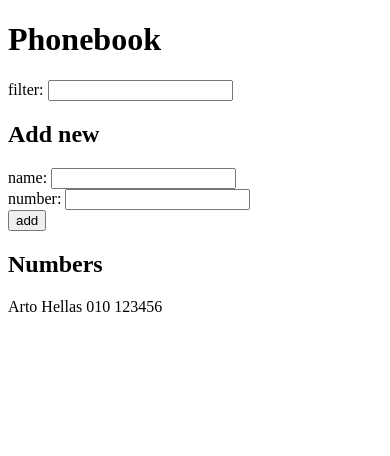
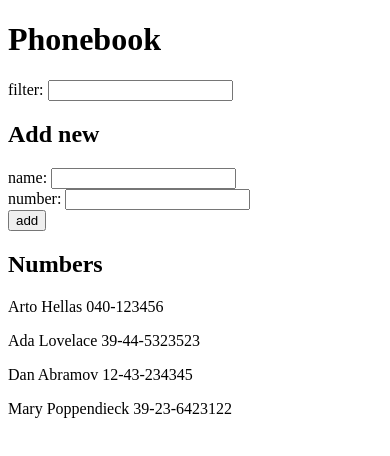
Before and after one commit to jan-mattsson/course, a React (Create React App) app in the folder osa2/puhelinluettelo/: page / in a window 390 px wide. Shown: the top 456 px of the page. Built offline with nearby package versions, Linux system fonts and the light colour scheme; data requests are answered from the project's data file.

Commit message:
phonebook with axios and jsonserver

```diff
--- /dev/null
+++ b/osa2/puhelinluettelo/db.json
@@ -0,0 +1,24 @@
+{
+  "persons":[
+    {
+      "name": "Arto Hellas",
+      "number": "040-123456",
+      "id": 1
+    },
+    {
+      "name": "Ada Lovelace",
+      "number": "39-44-5323523",
+      "id": 2
+    },
+    {
+      "name": "Dan Abramov",
+      "number": "12-43-234345",
+      "id": 3
+    },
+    {
+      "name": "Mary Poppendieck",
+      "number": "39-23-6423122",
+      "id": 4
+    }
+  ]
+}
--- a/osa2/puhelinluettelo/package.json
+++ b/osa2/puhelinluettelo/package.json
@@ -6,6 +6,7 @@
     "@testing-library/jest-dom": "^5.16.4",
     "@testing-library/react": "^13.3.0",
     "@testing-library/user-event": "^13.5.0",
+    "axios": "^0.27.2",
     "react": "^18.2.0",
     "react-dom": "^18.2.0",
     "react-scripts": "5.0.1",
--- a/osa2/puhelinluettelo/src/App.js
+++ b/osa2/puhelinluettelo/src/App.js
@@ -1,16 +1,22 @@
-import { useState } from 'react'
+import axios from 'axios'
+import { useState, useEffect } from 'react'
 import Persons from './components/Persons'
 import PersonForm from './components/PersonForm'
 import Filter from './components/Filter'
 
 const App = () => {
-  const [persons, setPersons] = useState([
-    { name: 'Arto Hellas',
-      phoneNumber: '010 123456',
-      key: 'Arto Hellas' }
-  ])
+  const [persons, setPersons] = useState([])
 
   const [filter, setFilter] = useState('')
+
+  useEffect(() => {
+    axios
+      .get("http://localhost:3001/persons")
+      .then(response => {
+        setPersons( response.data )
+      })
+
+  }, [])
 
   return (
     <div>
--- a/osa2/puhelinluettelo/src/components/PersonForm.js
+++ b/osa2/puhelinluettelo/src/components/PersonForm.js
@@ -17,7 +17,7 @@ const PersonForm = ({persons, setPersons}) => {
         Validate(
           () => !persons.find(p => p.name === newName ),
           () => {
-            setPersons(persons.concat({name: newName, key: newName, phoneNumber: newNumber }))
+            setPersons(persons.concat({name: newName, key: newName, number: newNumber }))
             event.target.name.value = ''
             event.target.phoneNumber.value = ''
             setNewName('')
--- a/osa2/puhelinluettelo/src/components/Persons.js
+++ b/osa2/puhelinluettelo/src/components/Persons.js
@@ -5,7 +5,7 @@ const Persons = ({persons,filter}) => {
 
       let filteredPersons = persons.filter(p => p.name.toUpperCase().includes(filter.toUpperCase()))
       console.log('Filtered: ',filteredPersons)
-      return (filteredPersons.map( p => <p key={p.name}>{p.name} {p.phoneNumber}</p>) )
+      return (filteredPersons.map( p => <p key={p.name}>{p.name} {p.number}</p>) )
     }
 
     return (
```
Also changed, not shown: 1 other file (tests, documents, lock files or other folders).
